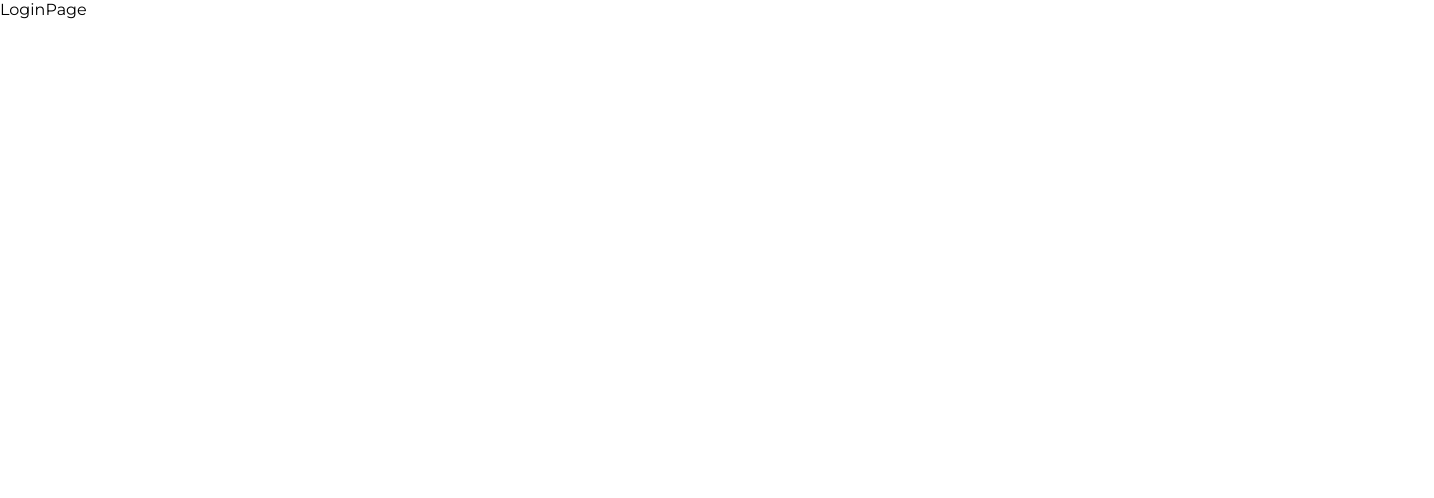
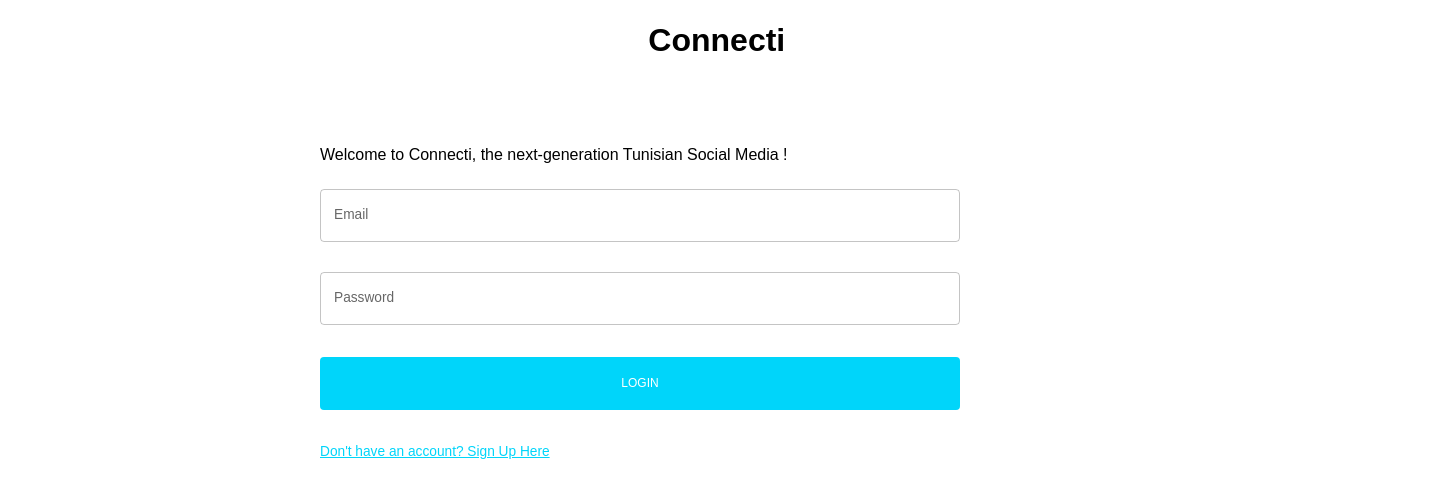
Before and after one commit to amraze/connecti, a React (Create React App) app in the folder frontend/: page / in a window 1280 px wide. Shown: the top 498 px of the page, 1434 px wide, since content can reach past the window. Built offline with nearby package versions, Linux system fonts and the light colour scheme.

Commit message:
add form.jsx

```diff
--- /dev/null
+++ b/frontend/src/scenes/loginPage/form.jsx
@@ -0,0 +1,179 @@
+import { useState } from "react";
+import { Box, Button, TextField, useMediaQuery, Typography, useTheme } from "@mui/material";
+import EditOutlinedIcon from "@mui/icons-material/EditOutlined";
+import { Formik } from "formik";
+import * as yup from "yup";
+import { useNavigate } from "react-router-dom";
+import { useDispatch } from "react-redux";
+import { setLogin } from "../../state";
+import Dropzone from "react-dropzone";
+import FlexBetween from "../../components/FlexBetween";
+
+const registerSchema = yup.object().shape({
+    firstName: yup.string().required("required"),
+    lastName: yup.string().required("required"),
+    email: yup.string().email("Invalid Email").required("required"),
+    password: yup.string().required("required"),
+    location: yup.string().required("required"),
+    occupation: yup.string().required("required"),
+    picture: yup.string().required("required"),
+});
+
+const loginSchema = yup.object().shape({
+    email: yup.string().email("Invalid Email").required("required"),
+    password: yup.string().required("required"),
+});
+
+const initialValuesRegister = {
+    firstName: "",
+    lastName: "",
+    email: "",
+    password: "",
+    location: "",
+    occupation: "",
+    picture: "",
+}
+
+const initialValuesLogin = {
+    email: "",
+    password: "",
+}
+
+const Form = () => {
+    const [pageType, setPageType] = useState("login");
+    const { palette } = useTheme();
+    const dispatch = useDispatch();
+    const navigate = useNavigate();
+    const isNonMobile = useMediaQuery("(min-width:600px)");
+    const isLogin = pageType === "login";
+    const isRegister = pageType === "register";
+
+    const register = async (values, onSubmitProps) => {
+        const formData = new FormData();
+        for (let value in values) {
+            formData.append(value, values[value]);
+        }
+        formData.append('picturePath', values.picture.name);
+
+        const savedUserResponse = await fetch("url", {
+            method: "post",
+            body: formData,
+        });
+
+        const savedUser = await savedUserResponse.json();
+        onSubmitProps.resetForm();
+
+        if (savedUser) {
+            setPageType("login");
+        }
+    }
+
+    const login = async (values, onSubmitProps) => {
+        const loggedInResponse = await fetch("url", {
+            method: "post",
+            headers: { "Content-Type": "application/json" },
+            body: JSON.stringify(values),
+        });
+        const loggedUser = await loggedInResponse.json();
+        onSubmitProps.resetForm();
+
+        if (loggedUser) {
+            dispatch(setLogin({
+                user: loggedUser.user,
+                token: loggedUser.token,
+            }))
+        }
+    }
+
+    const handleFormSubmit = async (values, onSubmitProps) => {
+        if (isLogin) await login(values, onSubmitProps);
+        if (isRegister) await register(values, onSubmitProps);
+    };
+
+    return (
+        <Formik
+            onSubmit={handleFormSubmit}
+            initialValues={isLogin ? initialValuesLogin : initialValuesRegister}
+            validationSchema={isLogin ? loginSchema : registerSchema}>
+            {({
+                values,
+                errors,
+                touched,
+                handleBlur,
+                handleChange,
+                handleSubmit,
+                setFieldValue,
+                resetForm,
+            }) => (
+                <form onSubmit={handleSubmit}>
+                    <Box display="grid" gap="30px" gridTemplateColumns="repeat(4, minmax(0, 1fr))"
+                        sx={{ "& > div": { gridColumn: isNonMobile ? undefined : "span 4" } }}>
+                        {isRegister && (
+                            <>
+                                <TextField label="First Name" onBlur={handleBlur} onChange={handleChange}
+                                    value={values.firstName} name="firstName" sx={{ gridColumn: "span 2" }}
+                                    error={Boolean(touched.firstName) && Boolean(errors.firstName)}
+                                    helperText={touched.firstName && errors.firstName}>
+                                </TextField>
+                                <TextField label="Last Name" onBlur={handleBlur} onChange={handleChange}
+                                    value={values.lastName} name="lastName" sx={{ gridColumn: "span 2" }}
+                                    error={Boolean(touched.lastName) && Boolean(errors.lastName)}
+                                    helperText={touched.lastName && errors.lastName}>
+                                </TextField>
+                                <TextField label="Location" onBlur={handleBlur} onChange={handleChange}
+                                    value={values.location} name="location" sx={{ gridColumn: "span 4" }}
+                                    error={Boolean(touched.location) && Boolean(errors.location)}
+                                    helperText={touched.location && errors.location}>
+                                </TextField>
+                                <TextField label="Occupation" onBlur={handleBlur} onChange={handleChange}
+                                    value={values.occupation} name="occupation" sx={{ gridColumn: "span 4" }}
+                                    error={Boolean(touched.occupation) && Boolean(errors.occupation)}
+                                    helperText={touched.occupation && errors.occupation}>
+                                </TextField>
+                                <Box gridColumn="span 4" border={`1px solid ${palette.neutral.medium}`} borderRadius="5px" p="1rem">
+                                    <Dropzone acceptFiles=".jpg, .jpeg, .png" multiple={false} onDrop={(acceptedFiles) => setFieldValue("picture", acceptedFiles[0])}>
+                                        {({ getRootProps, getInputProps }) => (
+                                            <Box {...getRootProps()} border={`2px dashed ${palette.primary.main}`} p="1rem" sx={{ "&:hover": { cursor: "pointer" } }}>
+                                                <input {...getInputProps()} />
+                                                {!values.picture ? (
+                                                    <p>Add Picture Here</p>
+                                                ) : (
+                                                    <FlexBetween>
+                                                        <Typography>{values.picture.name}</Typography>
+                                                        <EditOutlinedIcon />
+                                                    </FlexBetween>
+                                                )}
+                                            </Box>
+                                        )}
+                                    </Dropzone>
+                                </Box>
+                            </>
+                        )}
+                        <TextField label="Email" onBlur={handleBlur} onChange={handleChange}
+                            value={values.email} name="email" sx={{ gridColumn: "span 4" }}
+                            error={Boolean(touched.email) && Boolean(errors.email)}
+                            helperText={touched.email && errors.email}>
+                        </TextField>
+                        <TextField label="Password" onBlur={handleBlur} onChange={handleChange} type="password"
+                            value={values.password} name="password" sx={{ gridColumn: "span 4" }}
+                            error={Boolean(touched.password) && Boolean(errors.password)}
+                            helperText={touched.password && errors.password}>
+                        </TextField>
+                    </Box>
+                    <Box>
+                        <Button fullWidth type="submit"
+                            sx={{ m: "2rem 0", p: "1rem", backgroundColor: palette.primary.main, color: palette.background.alt, "&:hover": { color: palette.primary.main } }}>
+                            {isLogin ? "LOGIN" : "REGISTER"}
+                        </Button>
+                        <Typography onClick={() => { setPageType(isLogin ? "register" : "login"); resetForm(); }}
+                            sx={{ textDecoration: "underline", color: palette.primary.main, "&:hover": { cursor: "pointer", color: palette.primary.light } }}>
+                            {isLogin ? "Don't have an account? Sign Up Here " : "Already have an account ? Login Here."}
+                        </Typography>
+                    </Box>
+                </form >
+            )}
+        </Formik >
+    )
+}
+
+export default Form;
--- a/frontend/src/scenes/loginPage/index.jsx
+++ b/frontend/src/scenes/loginPage/index.jsx
@@ -1,6 +1,34 @@
+import { Box, Typography, useTheme, useMediaQuery } from '@mui/material';
+import { useNavigate } from "react-router-dom";
+import Form from "./form";
+
 const LoginPage = () => {
+    const isNonMobileScreens = useMediaQuery("(min-width: 1000px)");
+    const theme = useTheme();
+    const navigate = useNavigate();
+
+    const neutralLight = theme.palette.neutral.light;
+    const alt = theme.palette.background.alt;
+
     return (
-        <div>LoginPage</div>
+        <Box>
+            <Box width="100%" backgroundColor={alt} p="1rem 6%" textAlign="center">
+                <Typography
+                    fontWeight="bold"
+                    fontSize="32px"
+                    color={theme.palette.mode === "dark" ? "white" : "black"}
+                    onClick={() => navigate("/home")}>
+                    Connecti
+                </Typography>
+            </Box>
+
+            <Box width={isNonMobileScreens ? "50%" : "93%"} p="2rem" m="2rem auto" borderRadius="1.5rem" backgroundColor={alt}>
+                <Typography fontWeight="500" variant="h5" sx={{ mb: "1.5rem" }}>
+                    Welcome to Connecti, the next-generation Tunisian Social Media !
+                </Typography>
+                <Form />
+            </Box>
+        </Box >
     )
 }
 
```
